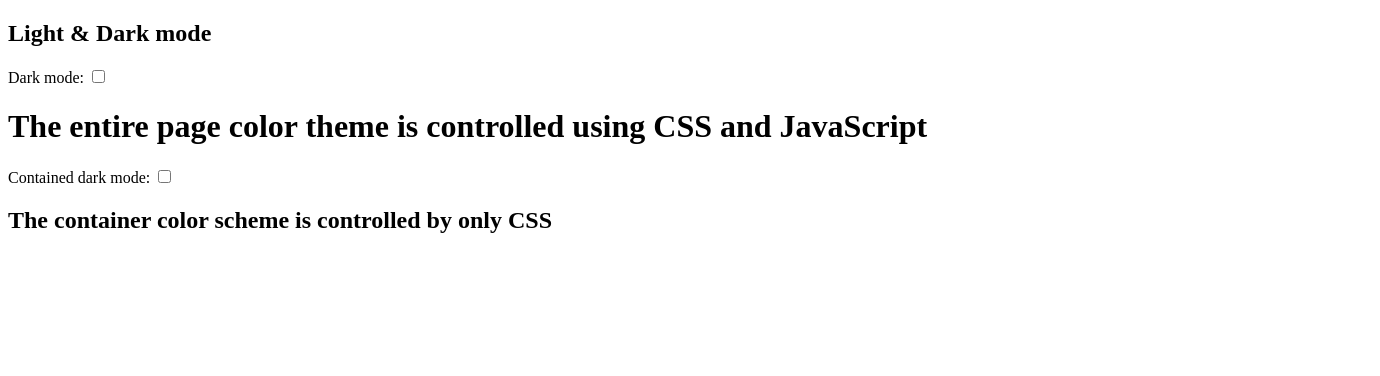
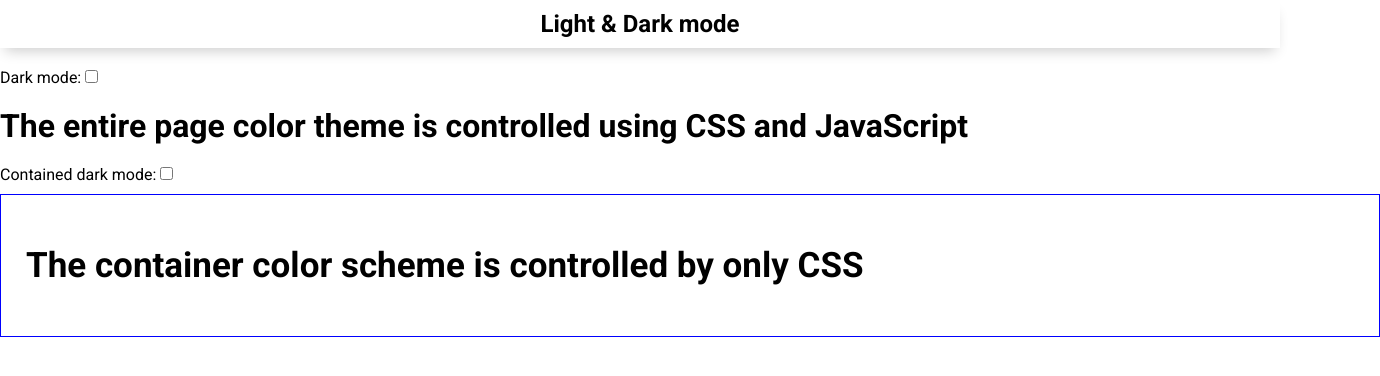
Before and after one commit to Dev1452/light-dark-mode, a plain HTML site: page index.html in a window 1280 px wide. Shown: the whole page, 1380 px wide, since content can reach past the window. Drawn offline with Linux system fonts and the light colour scheme.

Commit message:
some changes in css

```diff
--- a/index.html
+++ b/index.html
@@ -5,7 +5,7 @@
     <meta charset="UTF-8">
     <meta name="viewport" content="width=device-width, initial-scale=1.0">
     <title>Document</title>
-    <link rel="stylesheet" href="styl   e.css">
+    <link rel="stylesheet" href="style.css">
 </head>
 
 <body>
```
